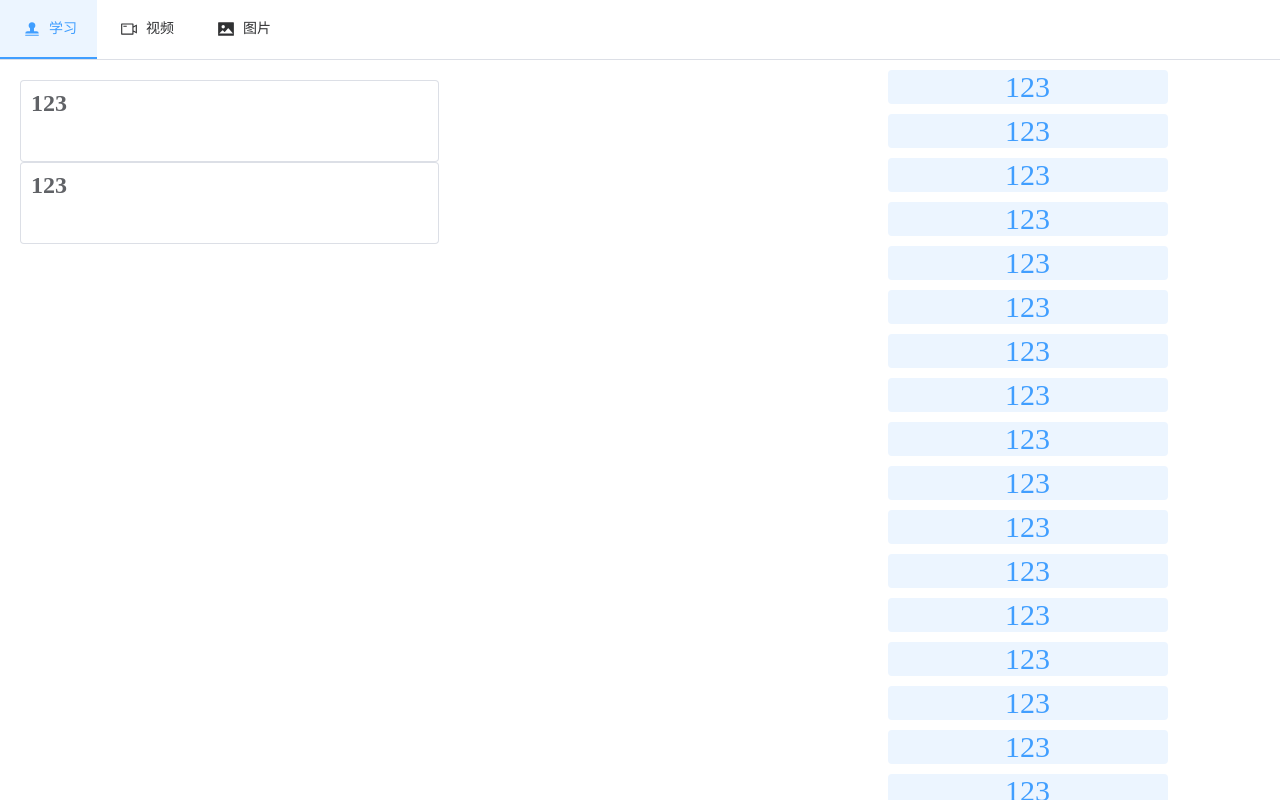
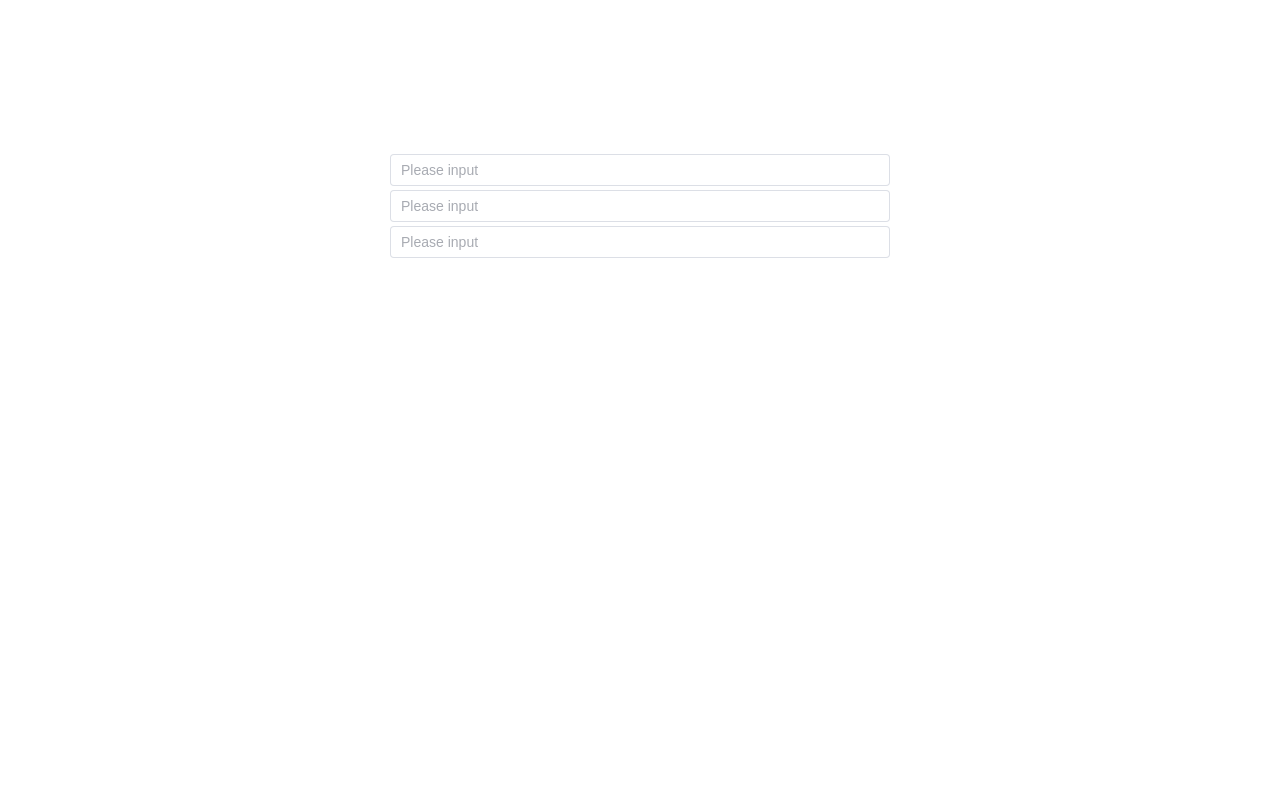
Before and after one commit to 1131176489/my-site, a Vue app: page / in a window 1280 px wide. Built offline with nearby package versions, Linux system fonts and the light colour scheme; no server answers.

Commit message:
登录组件一部分布局

```diff
--- a/src/App.vue
+++ b/src/App.vue
@@ -1,11 +1,12 @@
 
 <template>
-    <Home>
-
-    </Home>
+    <component :is=currentComponent[key]></component>
 </template>
 <script setup lang="ts">
-import Home from "./components/Home.vue";
+import Home from "./components/Home.vue"
+import Login from "./components/Login.vue"
+const key = 0
+const currentComponent = [Login, Home,]
 </script>
 <style scoped>
 
--- a/src/components/Login.vue
+++ b/src/components/Login.vue
@@ -1,19 +1,31 @@
 <template>
-    <div class="login">
-        <el-input v-model="username" placeholder="Please input" />
-        <el-input v-model="password" placeholder="Please input" />
-        <el-input v-model="email" placeholder="Please input" />
-
+    <div class="container">
+        <div class="login">
+            <el-input v-model="username" placeholder="Please input" />
+            <el-input v-model="password" placeholder="Please input" />
+            <el-input v-model="email" placeholder="Please input" />
+        </div>
     </div>
 </template>
 
 <script lang="ts" setup>
-import { ref } from "vue";
+import { ref } from "vue"
 const username = ref("")
 const password = ref("")
 const email = ref("")
 </script>
 
 <style>
+.container {
+    height: 100%;
+    width: 100%;
+    display: flex;
+    justify-content: center;
+    align-items: center;
+}
 
+.login {
+    width: 500px;
+    height: 500px;
+}
 </style>
```
